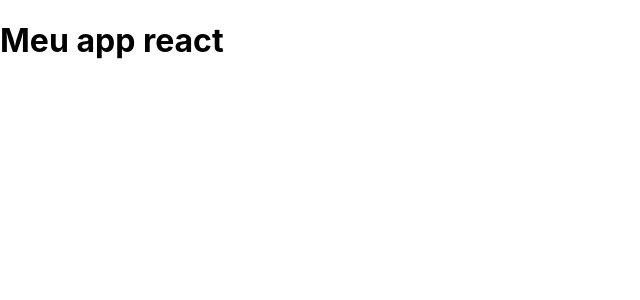
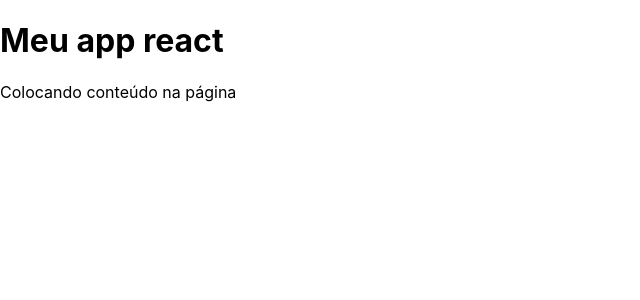
Before and after one commit to brunon-dev/ceep, a React (Create React App) app: page / in a window 1280 px wide. Shown: the top 300 px of the page, without its empty margins (0-640 px from the left). Built offline with nearby package versions, Linux system fonts and the light colour scheme.

Commit message:
Inclui mais conteúdo na página principal

```diff
--- a/src/App.js
+++ b/src/App.js
@@ -1,7 +1,10 @@
 
 function App() {
   return (
-    <h1>Meu app react</h1>
+    <div>
+      <h1>Meu app react</h1>
+      <p>Colocando conteúdo na página</p>
+    </div>
   );
 }
 
```
